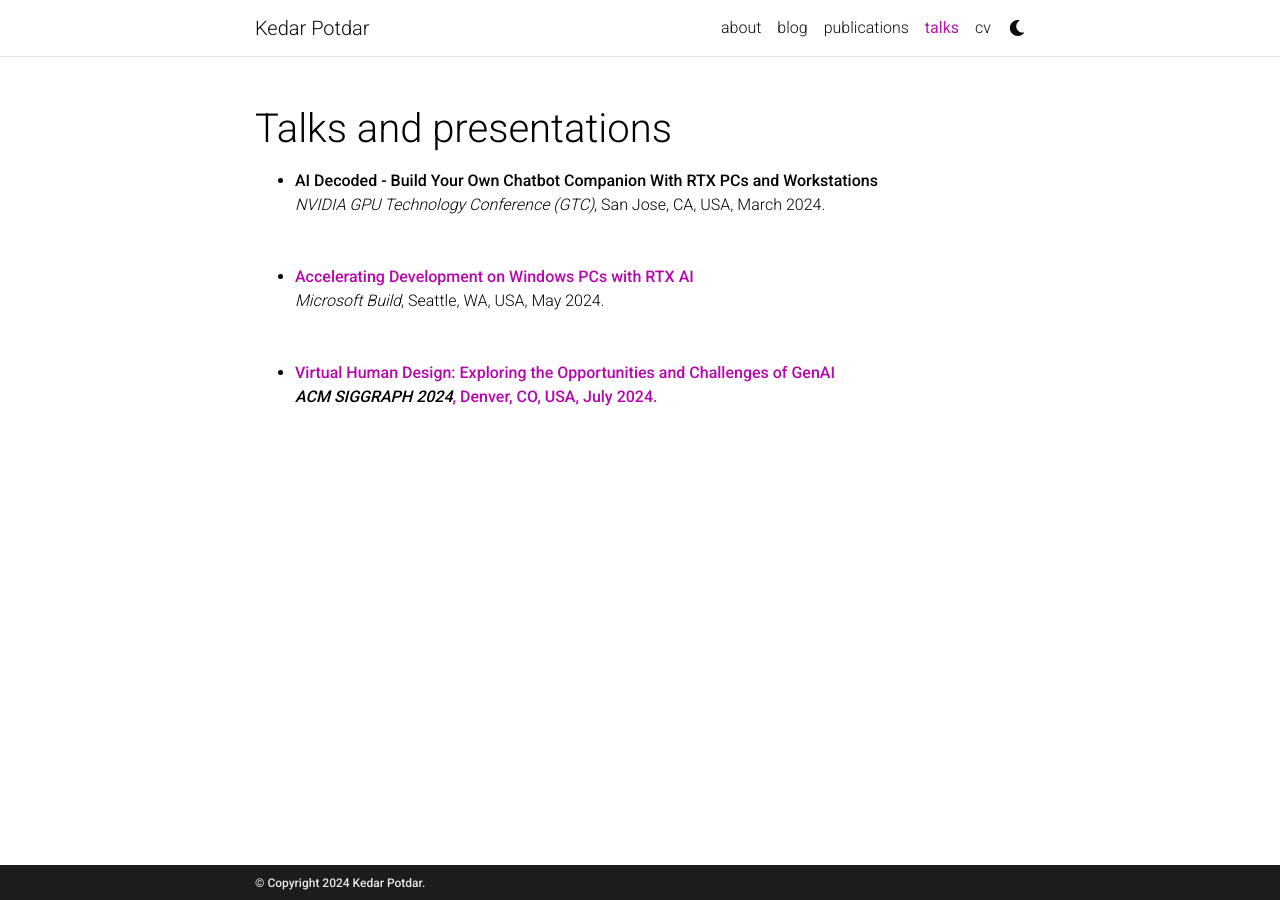
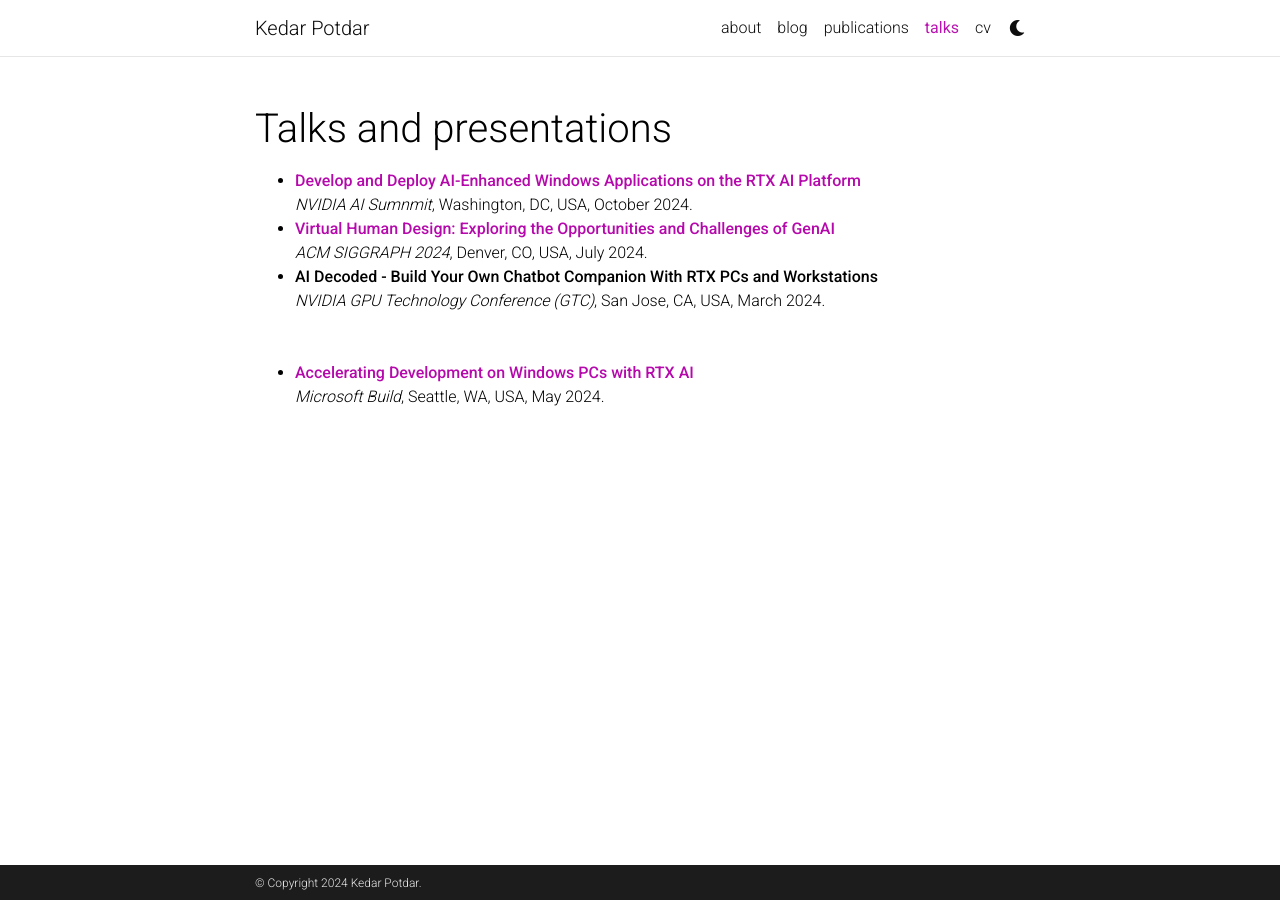
Before and after one commit to kedar123pro/kedar123pro.github.io, a Jekyll site: the page built from _pages/talks.md, in a window 1280 px wide. Built offline with Jekyll 4.4.1, drawn with Linux system fonts in a browser that asks for light colours; comment, search, counter and statistics services are not loaded; a style sheet for code colours, icons or effects is not loaded.

Commit message:
Update talks.html

```diff
--- a/_layouts/talks.html
+++ b/_layouts/talks.html
@@ -21,6 +21,14 @@ layout: default
           <!-- Talks -->
           <ul>
             <li>
+              <strong><a href="https://www.nvidia.com/en-us/events/ai-summit/session-catalog/?ncid=so-twit-336610&tab.day=20241008&search=RTX">Develop and Deploy AI-Enhanced Windows Applications on the RTX AI Platform</a></strong><br>
+              <em>NVIDIA AI Sumnmit</em>, Washington, DC, USA, October 2024.
+            </li>
+                <li>
+              <strong><a href="https://s2024.conference-program.org/presentation/?id=gensubcur_103&sess=sess339">Virtual Human Design: Exploring the Opportunities and Challenges of GenAI</a></strong><br>
+              <em>ACM SIGGRAPH 2024</em>, Denver, CO, USA, July 2024.
+            </li>
+            <li>
               <strong>AI Decoded - Build Your Own Chatbot Companion With RTX PCs and Workstations</strong><br>
               <em>NVIDIA GPU Technology Conference (GTC)</em>, San Jose, CA, USA, March 2024.
             </li>
@@ -31,10 +39,7 @@ layout: default
               <em>Microsoft Build</em>, Seattle, WA, USA, May 2024.
             </li>
             <br><br>
-            <li>
-              <strong><a href="https://s2024.conference-program.org/presentation/?id=gensubcur_103&sess=sess339">Virtual Human Design: Exploring the Opportunities and Challenges of GenAI</a</strong><br>
-              <em>ACM SIGGRAPH 2024</em>, Denver, CO, USA, July 2024.
-            </li>
+
           </ul>
 
 
```
